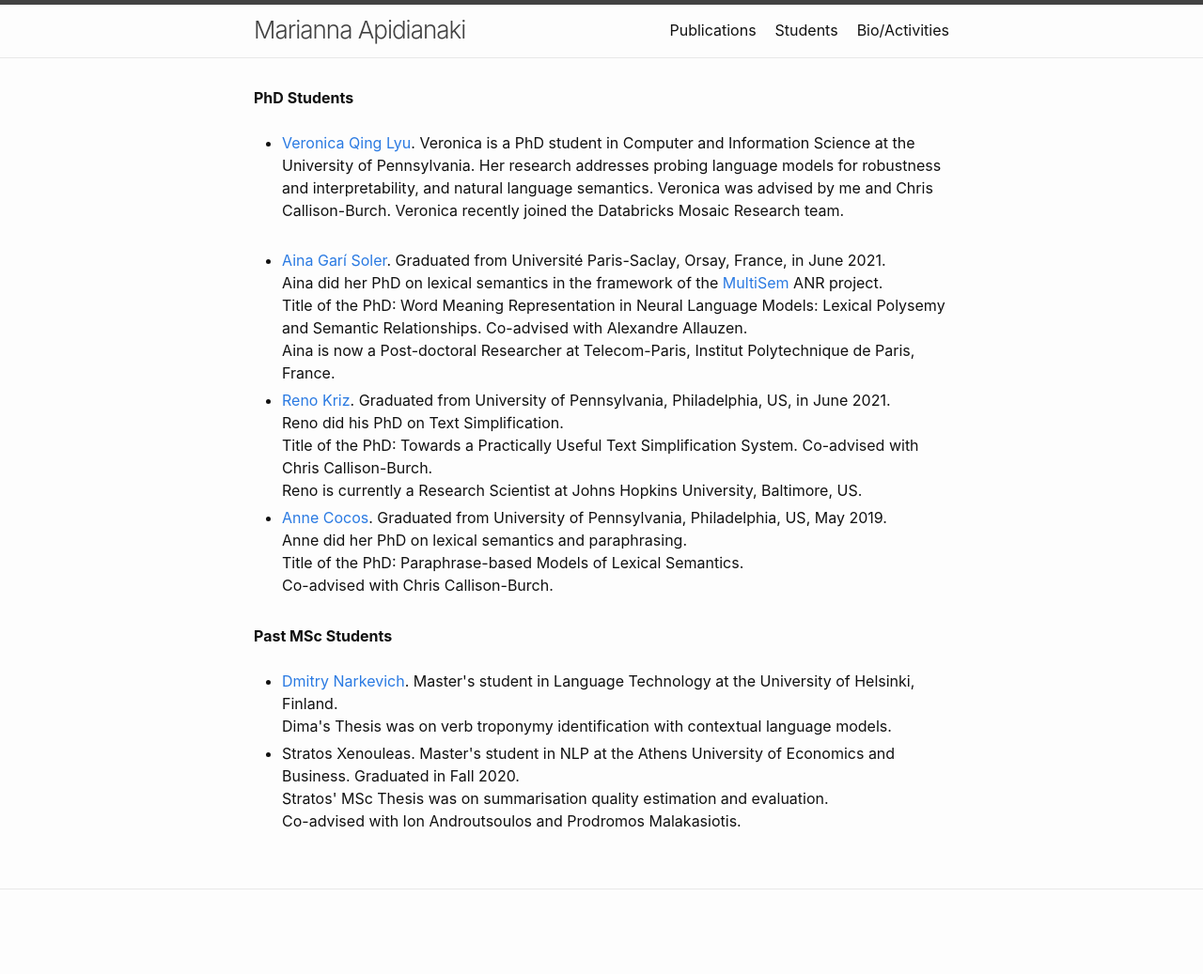
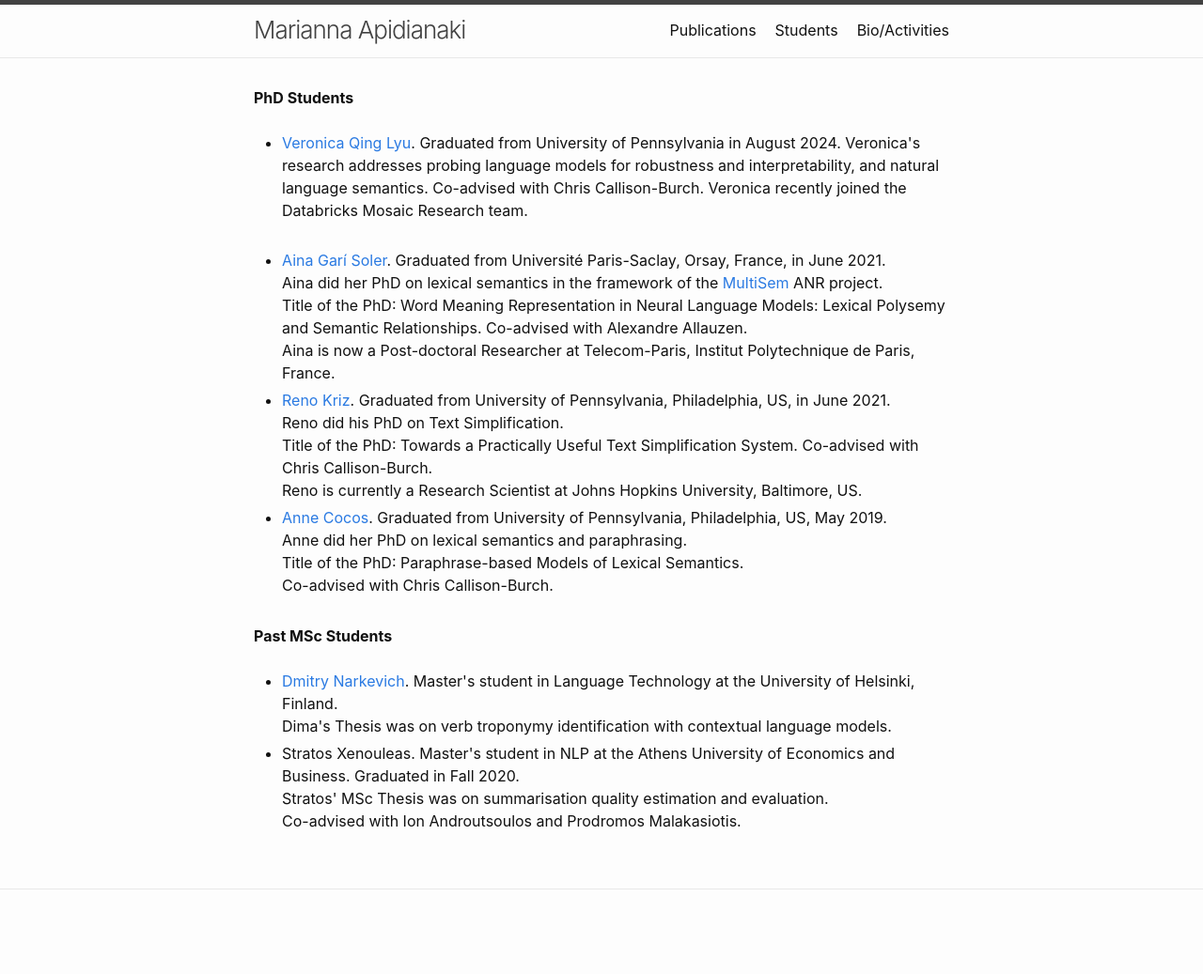
Before and after one commit to mariannaapi/mariannaapi.github.io, a Jekyll site: the page students/index.html, which Jekyll copies as it is, in a window 1280 px wide. Shown: the whole page at 94% size. Built offline with Jekyll 4.4.1, drawn with Linux system fonts in a browser that asks for light colours.

Commit message:
Update index.html

```diff
--- a/students/index.html
+++ b/students/index.html
@@ -38,8 +38,8 @@
 <div class="post-content">
 	<strong>PhD Students</strong><ul>
  <br>
-	<li> <a href="https://veronica320.github.io">Veronica Qing Lyu</a>. Veronica is a PhD student in Computer and Information Science at the University of Pennsylvania.
-		Her research addresses probing language models for robustness and interpretability, and natural language semantics. Veronica was advised by me and Chris Callison-Burch. Veronica recently joined the Databricks Mosaic Research team.
+	<li> <a href="https://veronica320.github.io">Veronica Qing Lyu</a>. Graduated from University of Pennsylvania in August 2024.
+		Veronica's research addresses probing language models for robustness and interpretability, and natural language semantics. Co-advised with Chris Callison-Burch. Veronica recently joined the Databricks Mosaic Research team.
 		<br>
 	     <br>
 	  </li>
```
